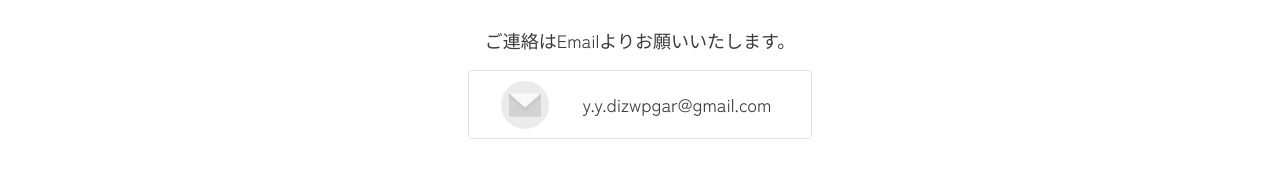
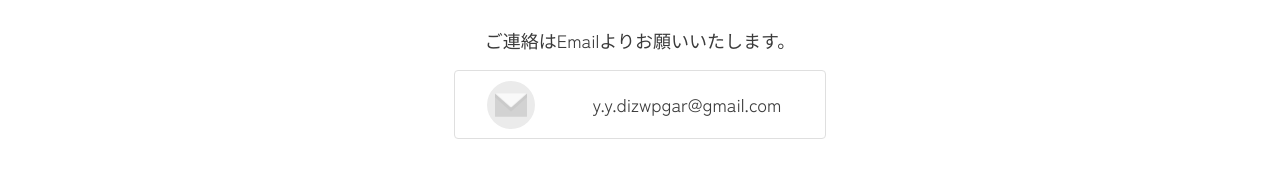
Before and after one commit to yudai1995/portfolio, a Next.js app: page /contact in a window 1280 px wide. Shown: the part 242-431 px from the top of the page. Built offline with nearby package versions, Linux system fonts and the light colour scheme.

Commit message:
update styles

```diff
--- a/pages/contact.tsx
+++ b/pages/contact.tsx
@@ -39,7 +39,9 @@ const Contact = () => {
                 height={48}
               />
             </span>
-            <p className={styles.email}>y.y.dizwpgar@gmail.com</p>
+            <p className={styles.email}>
+              <span>y.y.dizwpgar@gmail.com</span>
+            </p>
           </div>
 
           <section className={styles.linkSection}>
--- a/styles/Contact.module.scss
+++ b/styles/Contact.module.scss
@@ -30,7 +30,7 @@ $iconSize: 48px;
     max-width: 420px;
     margin: 16px auto 0;
     border: 1px solid $grayBorderColor;
-    padding: 20px 40px;
+    padding-left: 40px;
     border-radius: 4px;
     word-break: break-all;
 
@@ -53,6 +53,26 @@ $iconSize: 48px;
         margin-left: math.div(-$iconSize, 2);
         border-radius: 50%;
         z-index: 10;
+      }
+    }
+    .email {
+      padding: 20px 40px 20px 20px;
+      cursor: text;
+
+      span {
+        transition: $transitionSpeed;
+        padding: 0 4px;
+
+        &::selection {
+          color: #ffffff;
+          background-color: $baseColor;
+        }
+      }
+
+      &:hover {
+        span {
+          color: $baseColor;
+        }
       }
     }
   }
--- a/styles/globals.scss
+++ b/styles/globals.scss
@@ -23,12 +23,6 @@ body {
   min-height: 100vh;
   min-height: -webkit-fill-available;
 }
-
-// @supports (-webkit-touch-callout: none) {
-//   body {
-//     height: -webkit-fill-available;
-//   }
-// }
 
 a {
   color: $defaultTextColor;
```
Also changed, not shown: styles/NotFound.module.scss (+9 -2 lines), 1 other file (tests, documents, lock files or other folders).
